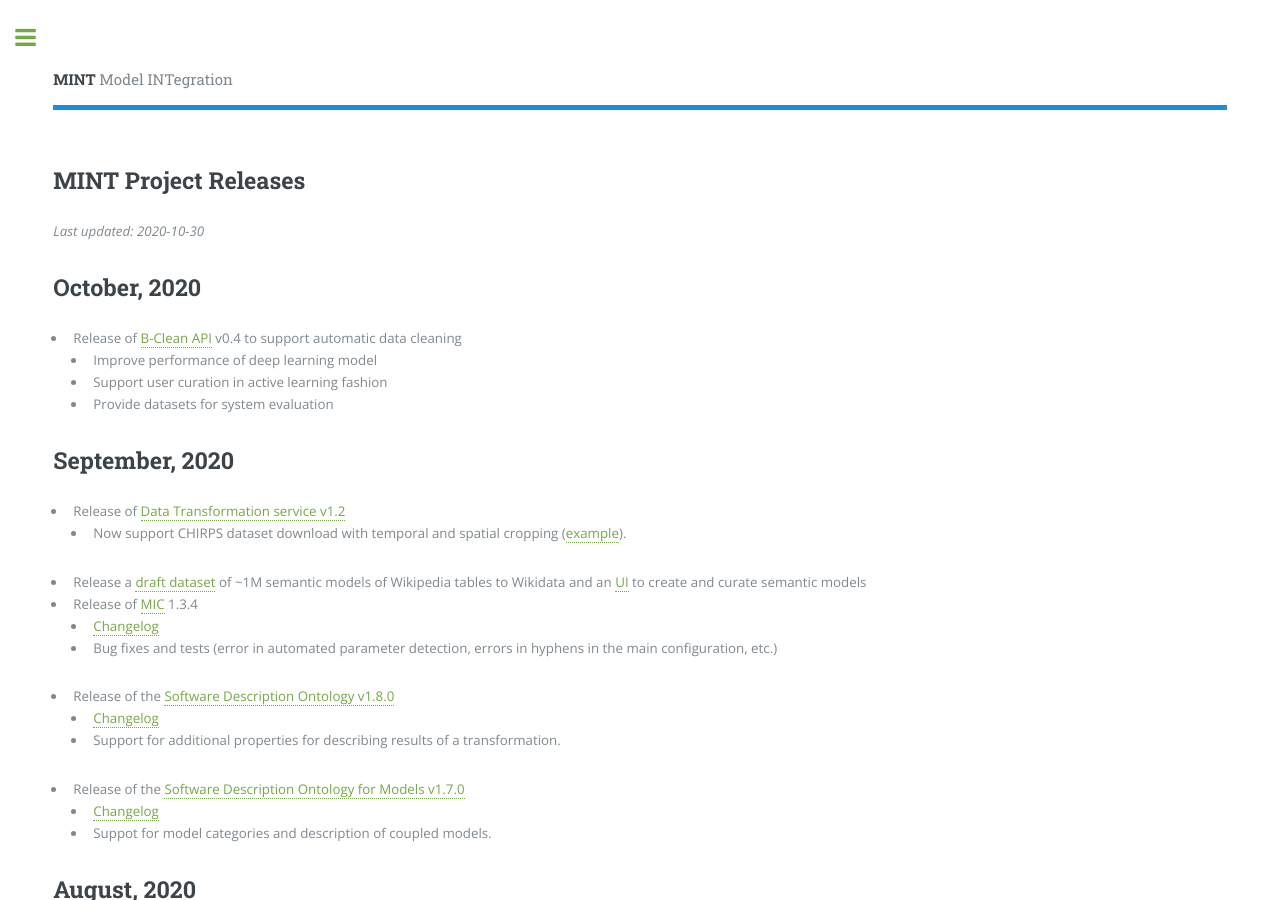
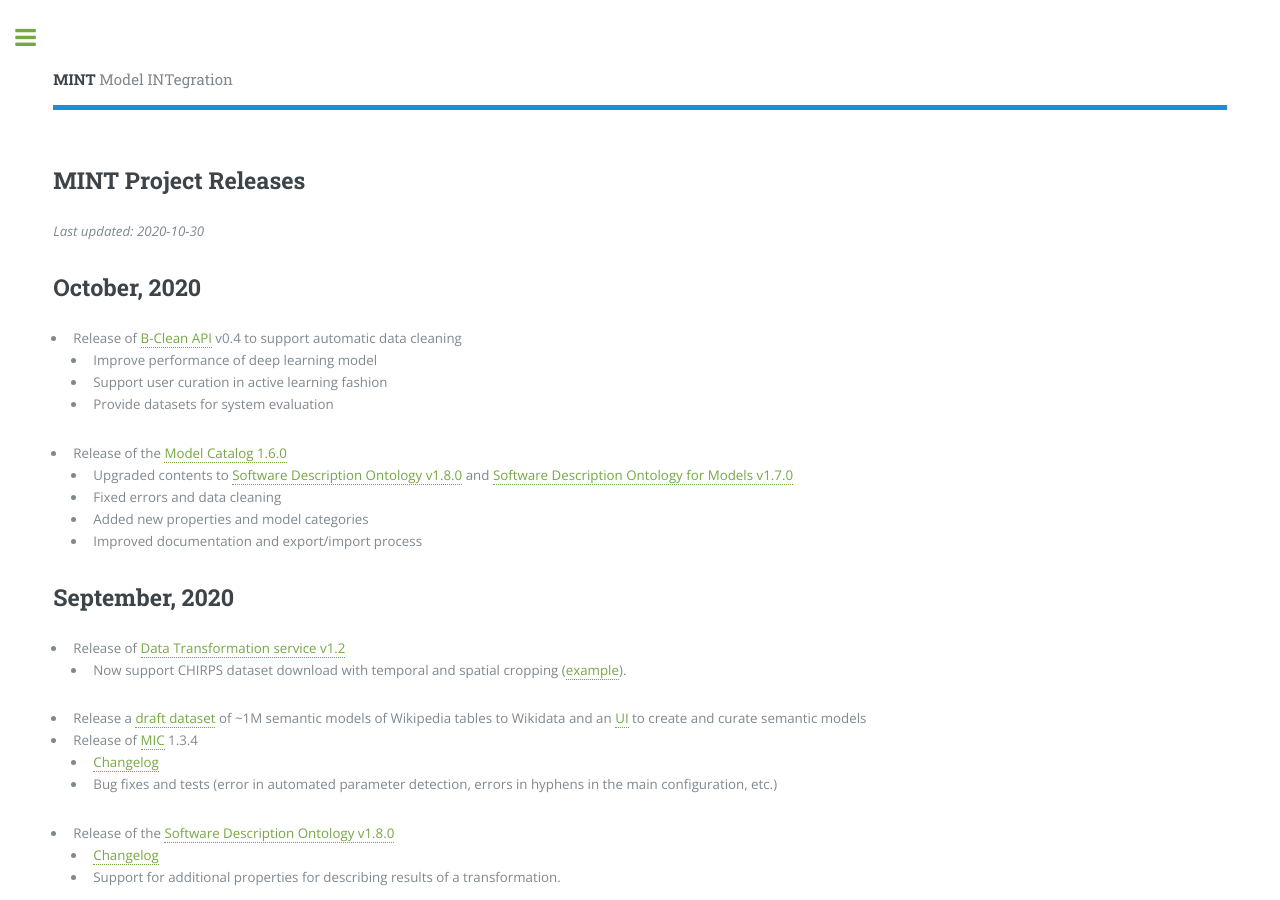
Before and after one commit to KnowledgeCaptureAndDiscovery/MINT, a Jekyll site: the page built from releases.md, in a window 1280 px wide and 900 px high. Built offline with Jekyll 4.4.1, drawn with Linux system fonts in a browser that asks for light colours.

Commit message:
Update releases.md

```diff
--- a/releases.md
+++ b/releases.md
@@ -9,6 +9,11 @@
   * Improve performance of deep learning model
   * Support user curation in active learning fashion
   * Provide datasets for system evaluation
+* Release of the [Model Catalog 1.6.0](https://github.com/mintproject/ModelCatalog/releases/tag/v1.6.0)
+  * Upgraded contents to [Software Description Ontology v1.8.0](https://w3id.org/okn/o/sd/1.8.0)  and [Software Description Ontology for Models v1.7.0](https://w3id.org/okn/o/sdm/1.7.0)
+  * Fixed errors and data cleaning
+  * Added new properties and model categories
+  * Improved documentation and export/import process
 
 ## September, 2020
  * Release of [Data Transformation service v1.2]({{ '/products/data/' | absolute_url }}#transformation-services)
```
